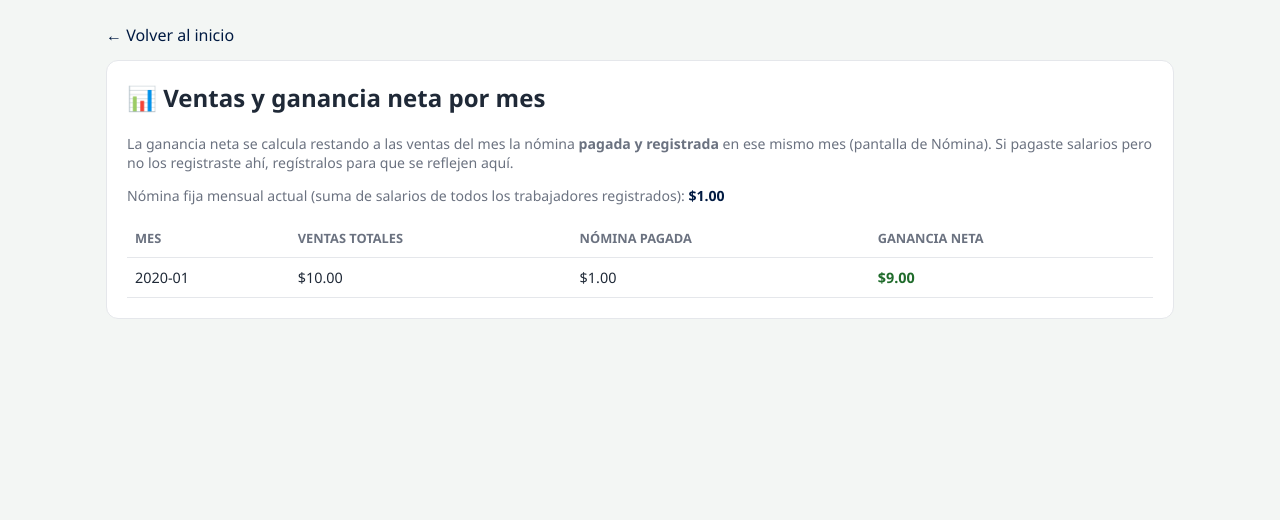
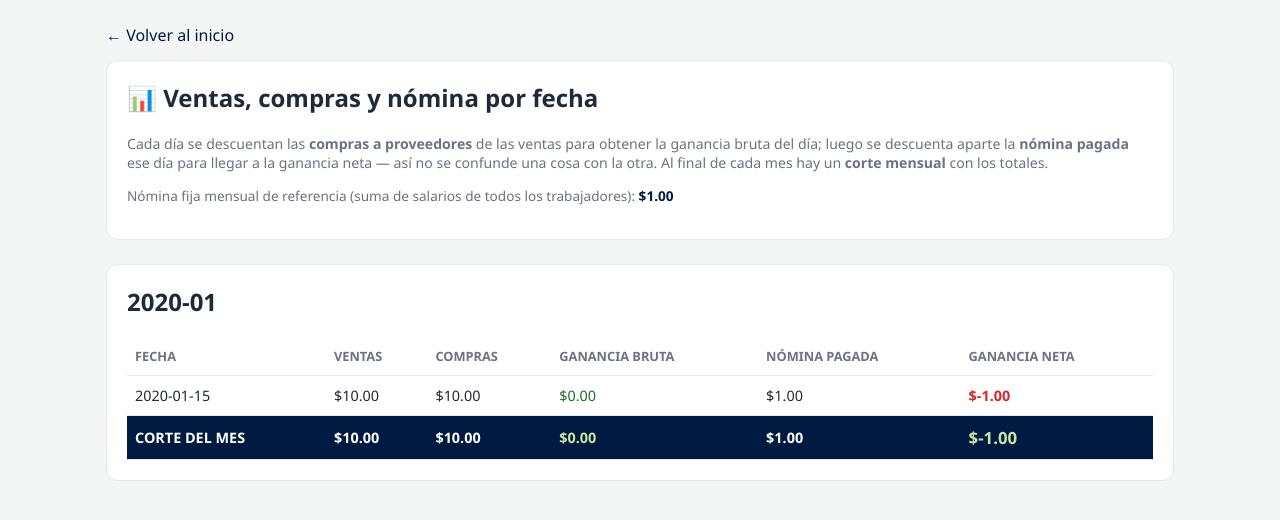
Before and after one commit to iacevedo87/sistema-ventas, a Flask app: page /reportes in a window 1280 px wide. Shown: the part 100-620 px from the top of the page. Run offline with Flask 3, Linux system fonts and the light colour scheme; a user stored in the database is signed in; tables that the repository leaves empty hold one stand-in row (values such as "Sample post").

Commit message:
Add files via upload

```diff
--- a/app.py
+++ b/app.py
@@ -3,6 +3,7 @@ from werkzeug.security import generate_password_hash, check_password_hash
 from database import get_connection, init_db
 import plantillas
 import os
+from datetime import date
 
 app = Flask(__name__)
 app.secret_key = os.environ.get("SECRET_KEY", "cambia-esta-clave-en-produccion")
@@ -334,6 +335,7 @@ def ventas():
         id_trabajador = request.form.get("id_trabajador") or None
         estado_pago = request.form.get("estado_pago") or "Paid"
         metodo_pago = request.form.get("metodo_pago") or None
+        fecha = request.form.get("fecha") or date.today().isoformat()
         productos_ids = request.form.getlist("id_producto[]")
         cantidades = request.form.getlist("cantidad[]")
 
@@ -352,8 +354,8 @@ def ventas():
 
         if detalles:
             cur = conn.execute(
-                "INSERT INTO ventas (id_cliente, id_trabajador, total, estado_pago, metodo_pago) VALUES (?,?,?,?,?)",
-                (id_cliente, id_trabajador, total, estado_pago, metodo_pago))
+                "INSERT INTO ventas (id_cliente, id_trabajador, total, estado_pago, metodo_pago, fecha) VALUES (?,?,?,?,?,?)",
+                (id_cliente, id_trabajador, total, estado_pago, metodo_pago, fecha))
             id_venta = cur.lastrowid
             for pid, cant, precio in detalles:
                 conn.execute("""INSERT INTO detalle_ventas (id_venta, id_producto, cantidad, precio_unitario)
@@ -369,7 +371,7 @@ def ventas():
                                    FROM ventas v
                                    LEFT JOIN clientes c ON v.id_cliente = c.id_cliente
                                    LEFT JOIN trabajadores t ON v.id_trabajador = t.id_trabajador
-                                   ORDER BY v.id_venta DESC""").fetchall()
+                                   ORDER BY v.fecha DESC, v.id_venta DESC""").fetchall()
     detalles_por_venta = {}
     for v in ventas_rows:
         dets = conn.execute("""SELECT d.*, p.nombre AS producto_nombre FROM detalle_ventas d
@@ -378,7 +380,8 @@ def ventas():
         detalles_por_venta[v["id_venta"]] = dets
     conn.close()
     return render_template("ventas.html", clientes=clientes_list, trabajadores=trabajadores_list,
-                           productos=productos_list, ventas=ventas_rows, detalles=detalles_por_venta)
+                           productos=productos_list, ventas=ventas_rows, detalles=detalles_por_venta,
+                           hoy=date.today().isoformat())
 
 
 @app.route("/ventas/delete/<int:id_venta>", methods=["POST"])
@@ -481,13 +484,14 @@ def compras():
         numero_factura = request.form.get("numero_factura")
         tarjeta_usada = request.form.get("tarjeta_usada")
         estado_pago = request.form.get("estado_pago") or "Paid"
+        fecha = request.form.get("fecha") or date.today().isoformat()
 
         conn.execute("""INSERT INTO compras_proveedores
                          (id_proveedor, id_cliente, id_producto, cantidad, costo_unitario, total,
-                          numero_factura, tarjeta_usada, estado_pago)
-                         VALUES (?,?,?,?,?,?,?,?,?)""",
+                          numero_factura, tarjeta_usada, estado_pago, fecha)
+                         VALUES (?,?,?,?,?,?,?,?,?,?)""",
                      (id_proveedor, id_cliente, id_producto, cantidad, costo_unitario, total,
-                      numero_factura, tarjeta_usada, estado_pago))
+                      numero_factura, tarjeta_usada, estado_pago, fecha))
         # Esta compra entra al inventario: sube el stock del producto
         conn.execute("UPDATE productos SET stock = stock + ? WHERE id_producto=?", (cantidad, id_producto))
         conn.commit()
@@ -502,9 +506,9 @@ def compras():
                             LEFT JOIN proveedores pr ON c.id_proveedor = pr.id_proveedor
                             LEFT JOIN clientes cl ON c.id_cliente = cl.id_cliente
                             JOIN productos p ON c.id_producto = p.id_producto
-                            ORDER BY c.id_compra DESC""").fetchall()
+                            ORDER BY c.fecha DESC, c.id_compra DESC""").fetchall()
     conn.close()
-    return render_template("compras.html", rows=rows, proveedores=proveedores_list,
+    return render_template("compras.html", rows=rows, proveedores=proveedores_list, hoy=date.today().isoformat(),
                            clientes=clientes_list, productos=productos_list)
 
 
@@ -534,52 +538,76 @@ def inventario():
     return render_template("inventario.html", rows=rows, valor_total_inventario=valor_total_inventario)
 
 
-# ---------- REPORTES: VENTAS POR MES Y GANANCIA NETA ----------
+# ---------- REPORTES: VENTAS, COMPRAS Y NÓMINA POR FECHA, CON CORTE MENSUAL ----------
 @app.route("/reportes")
 def reportes():
     conn = get_connection()
 
-    ventas_por_mes = conn.execute("""
-        SELECT strftime('%Y-%m', fecha) AS mes, SUM(total) AS total_ventas
-        FROM ventas
-        GROUP BY mes
+    ventas_por_fecha = conn.execute("""
+        SELECT fecha, SUM(total) AS total FROM ventas WHERE fecha IS NOT NULL GROUP BY fecha
+    """).fetchall()
+    compras_por_fecha = conn.execute("""
+        SELECT fecha, SUM(total) AS total FROM compras_proveedores WHERE fecha IS NOT NULL GROUP BY fecha
+    """).fetchall()
+    nomina_por_fecha = conn.execute("""
+        SELECT fecha_pago AS fecha, SUM(salario_neto) AS total FROM nomina WHERE fecha_pago IS NOT NULL GROUP BY fecha_pago
     """).fetchall()
 
-    nomina_por_mes = conn.execute("""
-        SELECT strftime('%Y-%m', fecha_pago) AS mes, SUM(salario_neto) AS total_nomina
-        FROM nomina
-        GROUP BY mes
-    """).fetchall()
-
-    # Nómina fija mensual: suma del salario de todos los trabajadores activos
+    # Nómina fija mensual: suma del salario de todos los trabajadores activos (solo como referencia)
     nomina_fija_mensual = conn.execute(
         "SELECT COALESCE(SUM(salario), 0) AS total FROM trabajadores"
     ).fetchone()["total"]
 
     conn.close()
 
-    datos = {}
-    for row in ventas_por_mes:
-        if row["mes"]:
-            datos[row["mes"]] = {"ventas": row["total_ventas"] or 0, "nomina": 0}
-    for row in nomina_por_mes:
-        if row["mes"]:
-            datos.setdefault(row["mes"], {"ventas": 0, "nomina": 0})
-            datos[row["mes"]]["nomina"] = row["total_nomina"] or 0
+    # Combinar los 3 movimientos en un diccionario por fecha exacta
+    por_fecha = {}
+    for row in ventas_por_fecha:
+        por_fecha.setdefault(row["fecha"], {"ventas": 0, "compras": 0, "nomina": 0})
+        por_fecha[row["fecha"]]["ventas"] = row["total"] or 0
+    for row in compras_por_fecha:
+        por_fecha.setdefault(row["fecha"], {"ventas": 0, "compras": 0, "nomina": 0})
+        por_fecha[row["fecha"]]["compras"] = row["total"] or 0
+    for row in nomina_por_fecha:
+        por_fecha.setdefault(row["fecha"], {"ventas": 0, "compras": 0, "nomina": 0})
+        por_fecha[row["fecha"]]["nomina"] = row["total"] or 0
 
-    meses = []
-    for mes in sorted(datos.keys(), reverse=True):
-        ventas = datos[mes]["ventas"]
-        nomina_pagada = datos[mes]["nomina"]
-        ganancia = ventas - nomina_pagada
-        meses.append({
+    # Agrupar las fechas por mes (YYYY-MM), ordenadas del mes más reciente al más antiguo
+    meses = {}
+    for fecha, movimientos in por_fecha.items():
+        mes = fecha[:7]  # 'YYYY-MM'
+        meses.setdefault(mes, {"dias": [], "total_ventas": 0, "total_compras": 0, "total_nomina": 0})
+        ganancia_bruta = movimientos["ventas"] - movimientos["compras"]
+        ganancia_neta_dia = ganancia_bruta - movimientos["nomina"]
+        meses[mes]["dias"].append({
+            "fecha": fecha,
+            "ventas": movimientos["ventas"],
+            "compras": movimientos["compras"],
+            "ganancia_bruta": ganancia_bruta,
+            "nomina": movimientos["nomina"],
+            "ganancia_neta": ganancia_neta_dia,
+        })
+        meses[mes]["total_ventas"] += movimientos["ventas"]
+        meses[mes]["total_compras"] += movimientos["compras"]
+        meses[mes]["total_nomina"] += movimientos["nomina"]
+
+    reporte_meses = []
+    for mes in sorted(meses.keys(), reverse=True):
+        datos_mes = meses[mes]
+        datos_mes["dias"].sort(key=lambda d: d["fecha"], reverse=True)
+        total_ganancia_bruta = datos_mes["total_ventas"] - datos_mes["total_compras"]
+        corte_ganancia_neta = total_ganancia_bruta - datos_mes["total_nomina"]
+        reporte_meses.append({
             "mes": mes,
-            "ventas": ventas,
-            "nomina_pagada": nomina_pagada,
-            "ganancia": ganancia,
+            "dias": datos_mes["dias"],
+            "total_ventas": datos_mes["total_ventas"],
+            "total_compras": datos_mes["total_compras"],
+            "total_ganancia_bruta": total_ganancia_bruta,
+            "total_nomina": datos_mes["total_nomina"],
+            "corte_ganancia_neta": corte_ganancia_neta,
         })
 
-    return render_template("reportes.html", meses=meses, nomina_fija_mensual=nomina_fija_mensual)
+    return render_template("reportes.html", meses=reporte_meses, nomina_fija_mensual=nomina_fija_mensual)
 
 
 if __name__ == "__main__":
--- a/templates/reportes.html
+++ b/templates/reportes.html
@@ -4,37 +4,56 @@
 <a class="back-link" href="{{ url_for('index') }}">&larr; Volver al inicio</a>
 
 <div class="card">
-  <h2>📊 Ventas y ganancia neta por mes</h2>
+  <h2>📊 Ventas, compras y nómina por fecha</h2>
   <p style="color:#6b7280;font-size:0.88rem;">
-    La ganancia neta se calcula restando a las ventas del mes la nómina <strong>pagada y registrada</strong>
-    en ese mismo mes (pantalla de Nómina). Si pagaste salarios pero no los registraste ahí, regístralos
-    para que se reflejen aquí.
+    Cada día se descuentan las <strong>compras a proveedores</strong> de las ventas para obtener la
+    ganancia bruta del día; luego se descuenta aparte la <strong>nómina pagada</strong> ese día para llegar
+    a la ganancia neta — así no se confunde una cosa con la otra. Al final de cada mes hay un
+    <strong>corte mensual</strong> con los totales.
   </p>
-  <p style="color:#6b7280;font-size:0.88rem;">
-    Nómina fija mensual actual (suma de salarios de todos los trabajadores registrados):
+  <p style="color:#6b7280;font-size:0.85rem;">
+    Nómina fija mensual de referencia (suma de salarios de todos los trabajadores):
     <strong style="color:var(--primary);">${{ '%.2f'|format(nomina_fija_mensual) }}</strong>
   </p>
+</div>
 
+{% for m in meses %}
+<div class="card">
+  <h2>{{ m.mes }}</h2>
   <table>
     <thead>
-      <tr><th>Mes</th><th>Ventas totales</th><th>Nómina pagada</th><th>Ganancia neta</th></tr>
+      <tr>
+        <th>Fecha</th><th>Ventas</th><th>Compras</th><th>Ganancia bruta</th>
+        <th>Nómina pagada</th><th>Ganancia neta</th>
+      </tr>
     </thead>
     <tbody>
-      {% for m in meses %}
+      {% for d in m.dias %}
       <tr>
-        <td>{{ m.mes }}</td>
-        <td>${{ '%.2f'|format(m.ventas) }}</td>
-        <td>${{ '%.2f'|format(m.nomina_pagada) }}</td>
+        <td>{{ d.fecha }}</td>
+        <td>${{ '%.2f'|format(d.ventas) }}</td>
+        <td>${{ '%.2f'|format(d.compras) }}</td>
+        <td style="color: {{ '#1f6b2b' if d.ganancia_bruta >= 0 else '#dc2626' }};">${{ '%.2f'|format(d.ganancia_bruta) }}</td>
+        <td>${{ '%.2f'|format(d.nomina) }}</td>
         <td>
-          <strong style="color: {{ '#1f6b2b' if m.ganancia >= 0 else '#dc2626' }};">
-            ${{ '%.2f'|format(m.ganancia) }}
-          </strong>
+          <strong style="color: {{ '#1f6b2b' if d.ganancia_neta >= 0 else '#dc2626' }};">${{ '%.2f'|format(d.ganancia_neta) }}</strong>
         </td>
       </tr>
-      {% else %}
-      <tr><td colspan="4" style="color:#6b7280;">Todavía no hay ventas ni pagos de nómina registrados.</td></tr>
       {% endfor %}
+      <tr style="background:var(--primary);">
+        <td style="color:white;font-weight:700;">CORTE DEL MES</td>
+        <td style="color:white;font-weight:700;">${{ '%.2f'|format(m.total_ventas) }}</td>
+        <td style="color:white;font-weight:700;">${{ '%.2f'|format(m.total_compras) }}</td>
+        <td style="color:#c8e6a0;font-weight:700;">${{ '%.2f'|format(m.total_ganancia_bruta) }}</td>
+        <td style="color:white;font-weight:700;">${{ '%.2f'|format(m.total_nomina) }}</td>
+        <td style="color:#c8e6a0;font-weight:800;font-size:1.05rem;">${{ '%.2f'|format(m.corte_ganancia_neta) }}</td>
+      </tr>
     </tbody>
   </table>
 </div>
+{% else %}
+<div class="card">
+  <p style="color:#6b7280;">Todavía no hay ventas, compras ni pagos de nómina registrados.</p>
+</div>
+{% endfor %}
 {% endblock %}
--- a/templates/ventas.html
+++ b/templates/ventas.html
@@ -7,6 +7,10 @@
   <h2>Nueva venta</h2>
   <form method="POST" action="{{ url_for('ventas') }}" id="venta-form">
     <div class="form-grid" style="margin-bottom:16px;">
+      <div>
+        <label>Fecha de la venta</label>
+        <input type="date" name="fecha" value="{{ hoy }}">
+      </div>
       <div>
         <label>Cliente</label>
         <select name="id_cliente">
```
Also changed, not shown: templates/compras.html (+17 -3 lines).
